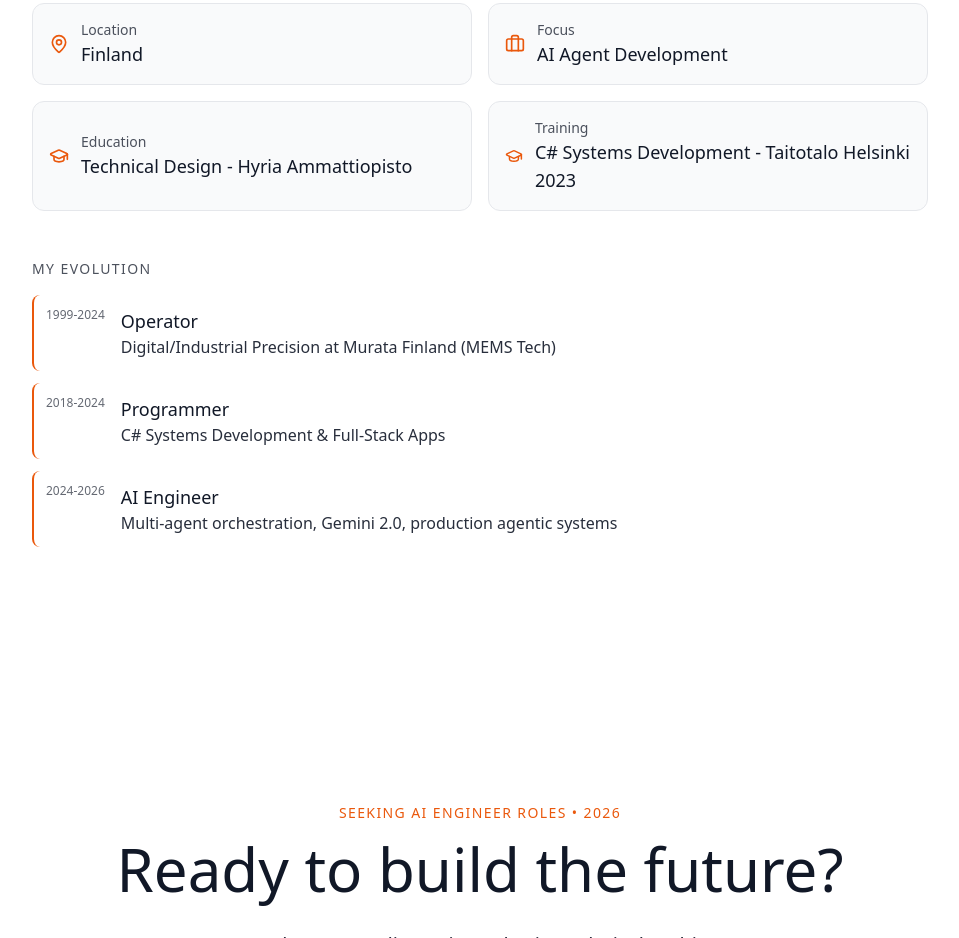
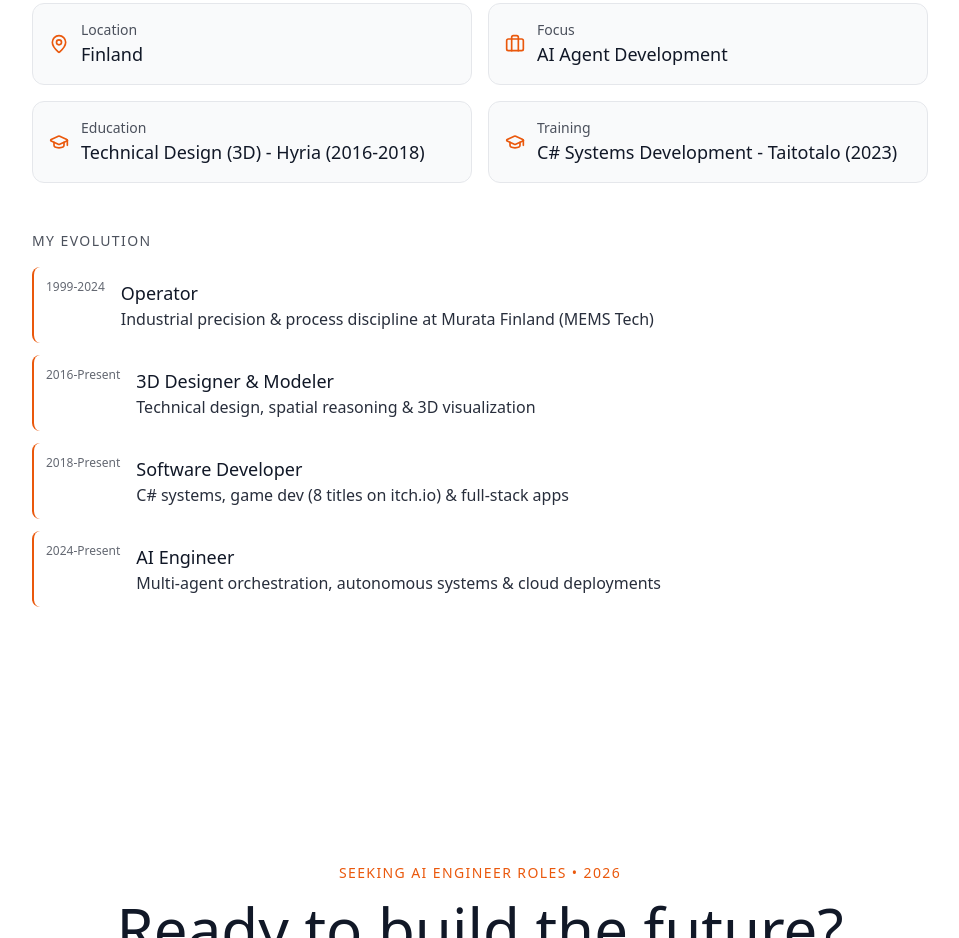
Before and after one commit to Samrude1/Portfolio, a Next.js app: page / in a window 1280 px wide. Shown: the part 4480-5418 px from the top of the page, without its empty margins (160-1119 px from the left). Built offline with nearby package versions, Linux system fonts and the light colour scheme; no server answers.

Commit message:
feat: synchronize career timeline across portfolio and CV (Operator 1999-2024, 3D 2016-Present, Dev 2018-Present, AI 2024-Present)

```diff
--- a/public/cv-sami-rautanen.html
+++ b/public/cv-sami-rautanen.html
@@ -398,9 +398,9 @@
                 </div>
 
                 <div class="education-block">
-                    <span class="education-degree">Technical Design</span>
+                    <span class="education-degree">Technical Design (3D)</span>
                     <span class="education-school">Hyria Ammattiopisto</span>
-                    <span class="education-year">Vocational Qualification</span>
+                    <span class="education-year">2016 - 2018 · Vocational Qualification</span>
                 </div>
             </div>
 
@@ -491,8 +491,8 @@
                             href="https://d6x3ucjiv33it.cloudfront.net/" style="color:#1e2633">Live on CloudFront</a>
                     </p>
                     <ul class="project-bullets">
-                        <li>Built and deployed a standalone **AWS-native chatbot** as a demonstration of production-grade cloud architecture.</li>
-                        <li>Managed full infrastructure with **Terraform IaC**, utilizing AWS Lambda, API Gateway, and CloudFront for global delivery.</li>
+                        <li>Built and deployed a standalone <strong>AWS-native chatbot</strong> as a demonstration of production-grade cloud architecture.</li>
+                        <li>Managed full infrastructure with <strong>Terraform IaC</strong>, utilizing AWS Lambda, API Gateway, and CloudFront for global delivery.</li>
                         <li>Integrated Amazon Bedrock (Nova) and S3-based conversation memory, demonstrating expertise in the AWS AI ecosystem.</li>
                     </ul>
                 </div>
@@ -543,7 +543,7 @@
                     <h3 class="section-title">Additional Experience</h3>
                 </div>
                 <ul class="project-bullets">
-                    <li><strong>Game Development & Algorithms:</strong> Released 8 titles on itch.io.
+                    <li><strong>Game Development & Algorithms (2018 – Present):</strong> Released 8 titles on itch.io.
                         <ul>
                             <li><em>Tech:</em> Javascript/HTML5 (Canvas API, Custom Physics), Unity/C#, WebAssembly
                                 (WASM).</li>
@@ -552,8 +552,7 @@
                             </li>
                         </ul>
                     </li>
-                    <li><strong>3D & Technical Art:</strong> Background in 3D visualization and CAD design, bringing
-                        strong spatial reasoning to system architecture.</li>
+                    <li><strong>3D Design & Modeling (2016 – Present):</strong> Background in CAD technical design, 3D visualization, and spatial reasoning bringing architectural clarity to system design.</li>
                     <li><strong>Full-Stack Web Apps:</strong> Professional experience building production grade applications including <em>AgentSquad</em> (Sales Intel) and <em>Digital Twin</em> (AWS Infrastructure).
                     </li>
                 </ul>
@@ -571,7 +570,7 @@
                         <span class="project-title">Murata Electronics Oy (formerly VTI Technologies)</span>
                         <span class="project-tech">1999 - 2024</span>
                     </div>
-                    <p class="project-desc"><strong>Senior Production Operator</strong></p>
+                    <p class="project-desc"><strong>Operator</strong></p>
                     <ul class="project-bullets">
                         <li>25-year career in high-precision manufacturing (MEMS technology) for automotive and medical
                             sectors.</li>
--- a/src/components/About.tsx
+++ b/src/components/About.tsx
@@ -109,7 +109,7 @@ export default function About() {
                             <GraduationCap size={20} style={{ color: 'var(--primary)' }} />
                             <div>
                                 <p className="text-sm opacity-60" style={{ color: 'var(--foreground)' }}>Education</p>
-                                <p className="font-medium text-lg" style={{ color: 'var(--foreground)' }}>Technical Design - Hyria Ammattiopisto</p>
+                                <p className="font-medium text-lg" style={{ color: 'var(--foreground)' }}>Technical Design (3D) - Hyria (2016-2018)</p>
                             </div>
                         </div>
                         <div
@@ -122,7 +122,7 @@ export default function About() {
                             <GraduationCap size={20} style={{ color: 'var(--primary)' }} />
                             <div>
                                 <p className="text-sm opacity-60" style={{ color: 'var(--foreground)' }}>Training</p>
-                                <p className="font-medium text-lg" style={{ color: 'var(--foreground)' }}>C# Systems Development - Taitotalo Helsinki 2023</p>
+                                <p className="font-medium text-lg" style={{ color: 'var(--foreground)' }}>C# Systems Development - Taitotalo (2023)</p>
                             </div>
                         </div>
                     </div>
@@ -137,9 +137,10 @@ export default function About() {
                         </h4>
                         <div className="space-y-3">
                             {[
-                                { year: "1999-2024", role: "Operator", desc: "Digital/Industrial Precision at Murata Finland (MEMS Tech)" },
-                                { year: "2018-2024", role: "Programmer", desc: "C# Systems Development & Full-Stack Apps" },
-                                { year: "2024-2026", role: "AI Engineer", desc: "Multi-agent orchestration, Gemini 2.0, production agentic systems" },
+                                { year: "1999-2024", role: "Operator", desc: "Industrial precision & process discipline at Murata Finland (MEMS Tech)" },
+                                { year: "2016-Present", role: "3D Designer & Modeler", desc: "Technical design, spatial reasoning & 3D visualization" },
+                                { year: "2018-Present", role: "Software Developer", desc: "C# systems, game dev (8 titles on itch.io) & full-stack apps" },
+                                { year: "2024-Present", role: "AI Engineer", desc: "Multi-agent orchestration, autonomous systems & cloud deployments" },
                             ].map((item, i) => (
                                 <div
                                     key={i}
```
